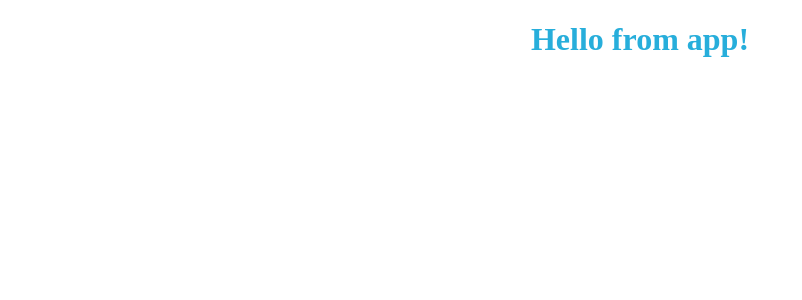
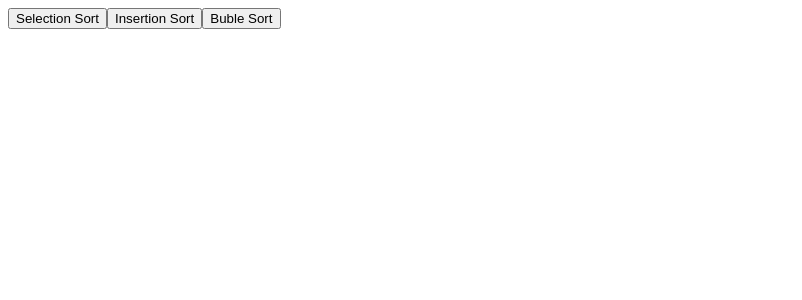
Before and after one commit to rudensergey/algo-visualiser, a React app: page / in a window 1280 px wide. Shown: the top 300 px of the page, without its empty margins (0-802 px from the left). Built offline with nearby package versions, Linux system fonts and the light colour scheme.

Commit message:
add resolve to webpack

```diff
--- a/package.json
+++ b/package.json
@@ -24,12 +24,13 @@
     "ts-loader": "9.2.3",
     "typescript": "4.3.5",
     "webpack": "5.45.1",
-    "webpack-cli": "4.7.2",
+    "webpack-cli": "4.9.1",
     "webpack-dev-server": "3.11.2"
   },
   "dependencies": {
     "react": "^17.0.2",
     "react-dom": "^17.0.2",
+    "ts-node": "^10.4.0",
     "webpack-node-externals": "^3.0.0"
   }
 }
--- a/src/index.tsx
+++ b/src/index.tsx
@@ -2,13 +2,14 @@ import * as React from "react";
 import * as ReactDOM from "react-dom";
 
 import "./app.css";
+import { Menu } from "./components/menu/Menu";
 
 class App extends React.Component {
   render() {
     return (
-      <div>
-        <h1>Hello from app!</h1>
-      </div>
+      <>
+        <Menu></Menu>
+      </>
     );
   }
 }
```
Also changed, not shown: webpack/app.config.ts (+4 -3 lines), 2 other files (tests, documents, lock files or other folders).
